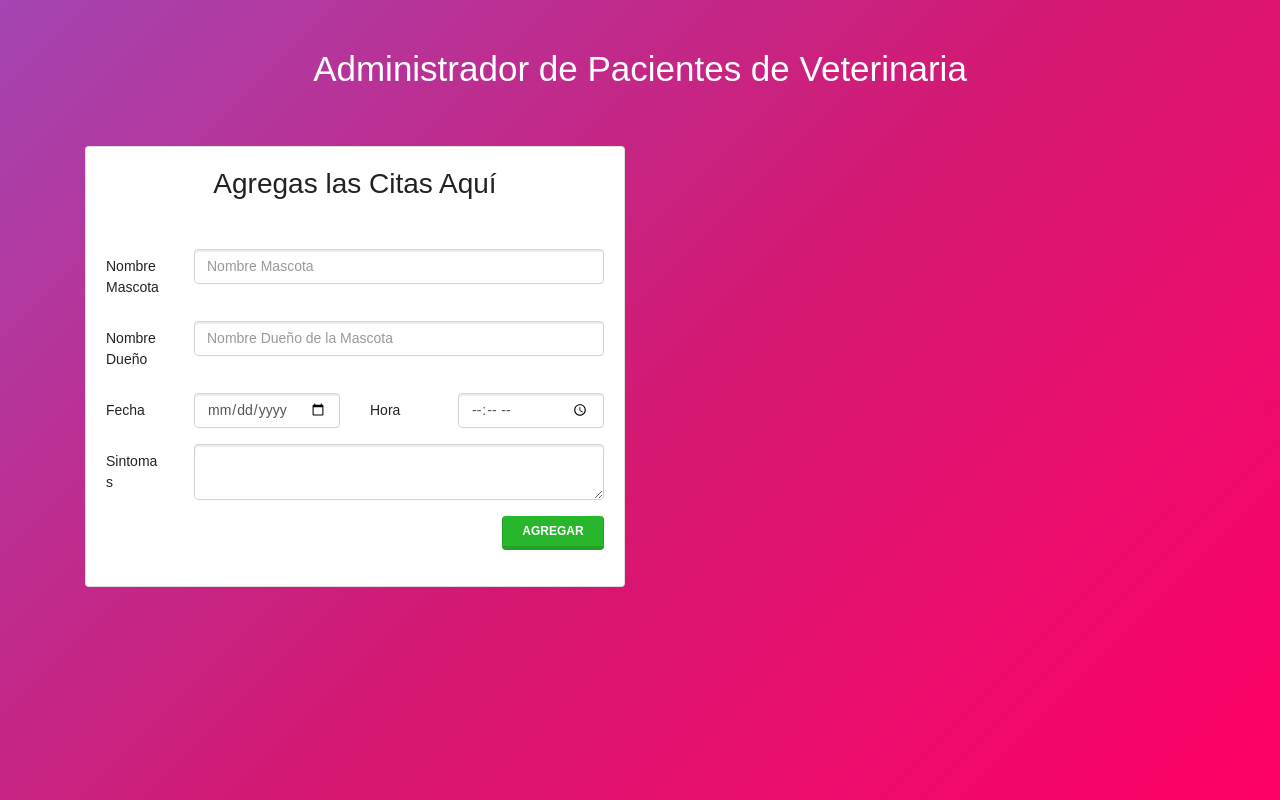
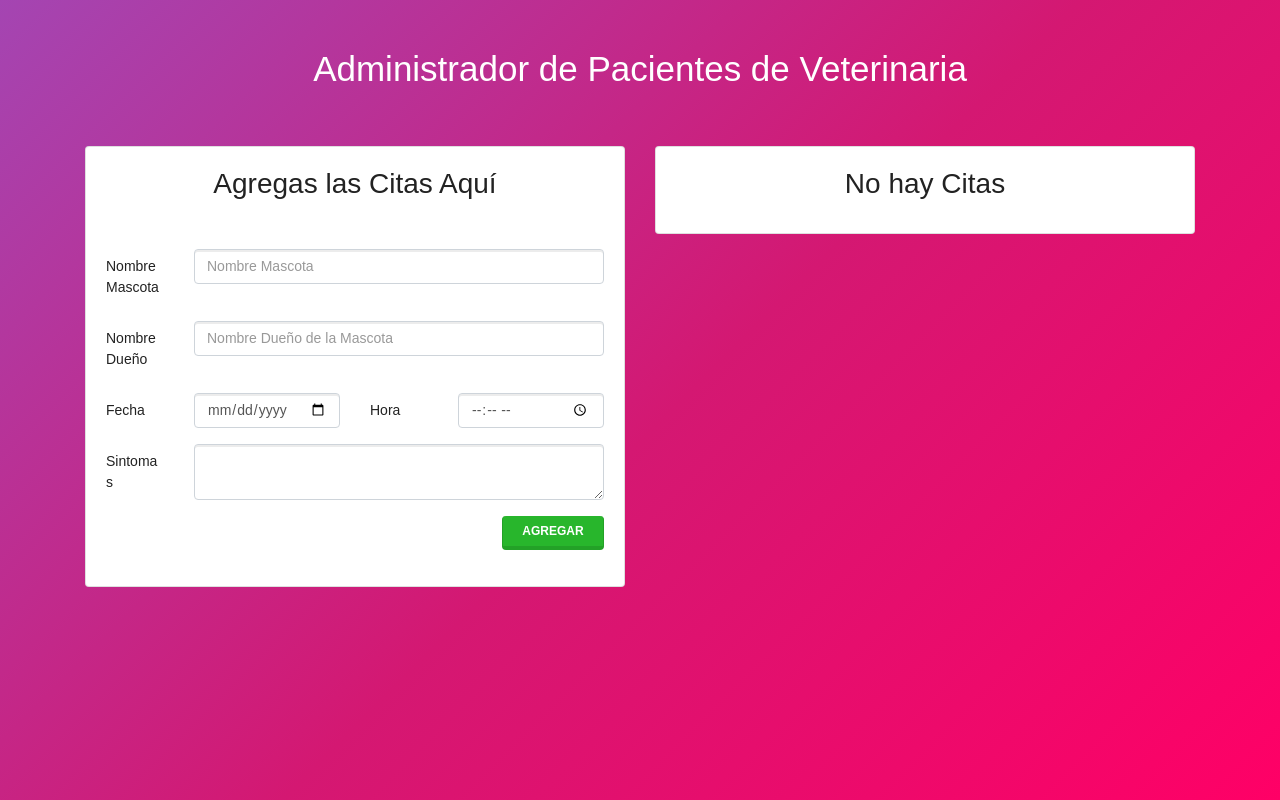
Before and after one commit to reyjach/citasreact, a React (Create React App) app: page / in a window 1280 px wide. Built offline with nearby package versions, Linux system fonts and the light colour scheme.

Commit message:
se creo el componente de ver las citas

```diff
--- a/src/App.js
+++ b/src/App.js
@@ -1,6 +1,7 @@
 import React ,{Component} from 'react';
-import Header from './componentes/Header.js'
-import AgregarCitas from './componentes/AgregarCitas.js'
+import Header from './componentes/Header.js';
+import AgregarCitas from './componentes/AgregarCitas.js';
+import ListasCitas from './componentes/ListasCitas.js';
 
 
 class App extends Component{
@@ -30,6 +31,11 @@
               crearCita={this.crearCita}
             />
           </div>
+          <div className="col-md-6">
+            <ListasCitas
+              citas={this.state.citas}
+            />
+          </div>
         </div>
       </div>
     );
--- /dev/null
+++ b/src/componentes/ListasCitas.js
@@ -0,0 +1,20 @@
+import React ,{Component} from 'react';
+
+class ListasCitas extends Component {
+
+    render() {
+        const citas = this.props.citas;
+        const mensaje = Object.keys(citas).length === 0 ? 'No hay Citas':'Administrar tus Citas Aqui';
+
+
+        return (
+            <div className="card mt-5">
+                <div className="card-body">
+                    <h2 className="card-title text-center">{mensaje}</h2>
+                </div>
+            </div>
+        )
+    }
+}
+
+export default ListasCitas;
```
Also changed, not shown: 1 other file (tests, documents, lock files or other folders).
